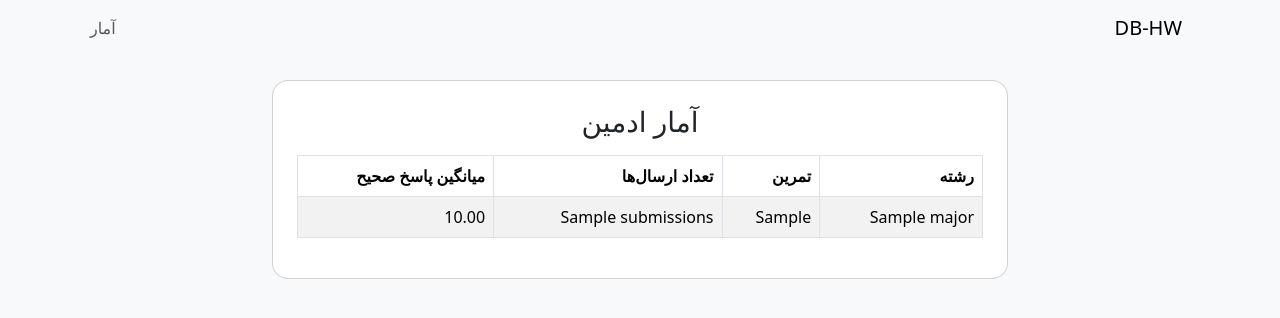
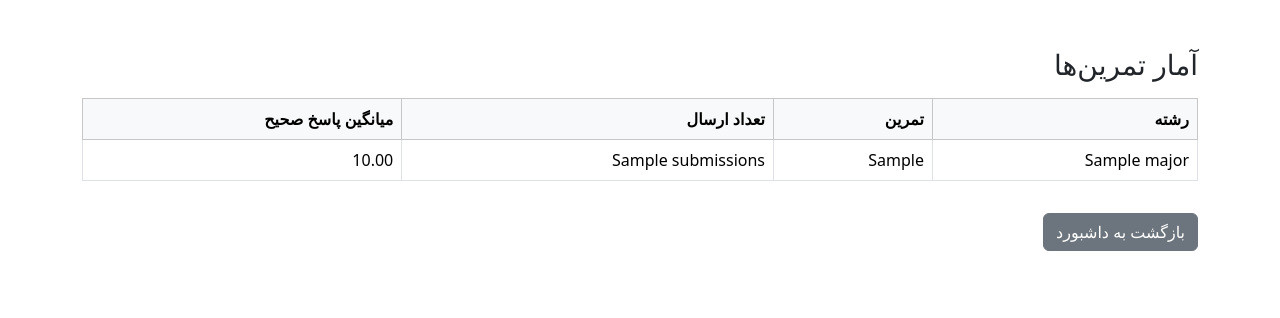
Before and after one commit to milad-ai/db_flask, a Flask app: template templates/admin_stats.html in a window 1280 px wide. Shown: the top 318 px of the page. Run offline with Flask 3, Linux system fonts and the light colour scheme; the template is opened without the code that fills it: most values are stand-ins (such as "Sample title", 1, 10 or a date in 2020).

Commit message:
Update admin_stats.html

```diff
--- a/templates/admin_stats.html
+++ b/templates/admin_stats.html
@@ -1,16 +1,22 @@
 
-{% extends "base.html" %}
-{% block content %}
-<div class="row justify-content-center">
-  <div class="col-md-8">
-    <div class="card p-4">
-      <h3 class="mb-3 text-center">آمار ادمین</h3>
-      <table class="table table-bordered table-striped">
-        <thead>
+<!doctype html>
+<html lang="fa" dir="rtl">
+  <head>
+    <meta charset="utf-8">
+    <meta name="viewport" content="width=device-width, initial-scale=1">
+    <title>آمار تمرین‌ها</title>
+    <link href="https://cdn.jsdelivr.net/npm/bootstrap@5.3.2/dist/css/bootstrap.min.css" rel="stylesheet">
+  </head>
+  <body>
+    <div class="container mt-5">
+      <h3>آمار تمرین‌ها</h3>
+
+      <table class="table table-bordered mt-3">
+        <thead class="table-light">
           <tr>
             <th>رشته</th>
             <th>تمرین</th>
-            <th>تعداد ارسال‌ها</th>
+            <th>تعداد ارسال</th>
             <th>میانگین پاسخ صحیح</th>
           </tr>
         </thead>
@@ -25,7 +31,9 @@
           {% endfor %}
         </tbody>
       </table>
+
+      <a href="{{ url_for('dashboard') }}" class="btn btn-secondary mt-3">بازگشت به داشبورد</a>
     </div>
-  </div>
-</div>
-{% endblock %}
+    <script src="https://cdn.jsdelivr.net/npm/bootstrap@5.3.2/dist/js/bootstrap.bundle.min.js"></script>
+  </body>
+</html>
```
Lines whose indentation alone changed are shown as unchanged.
